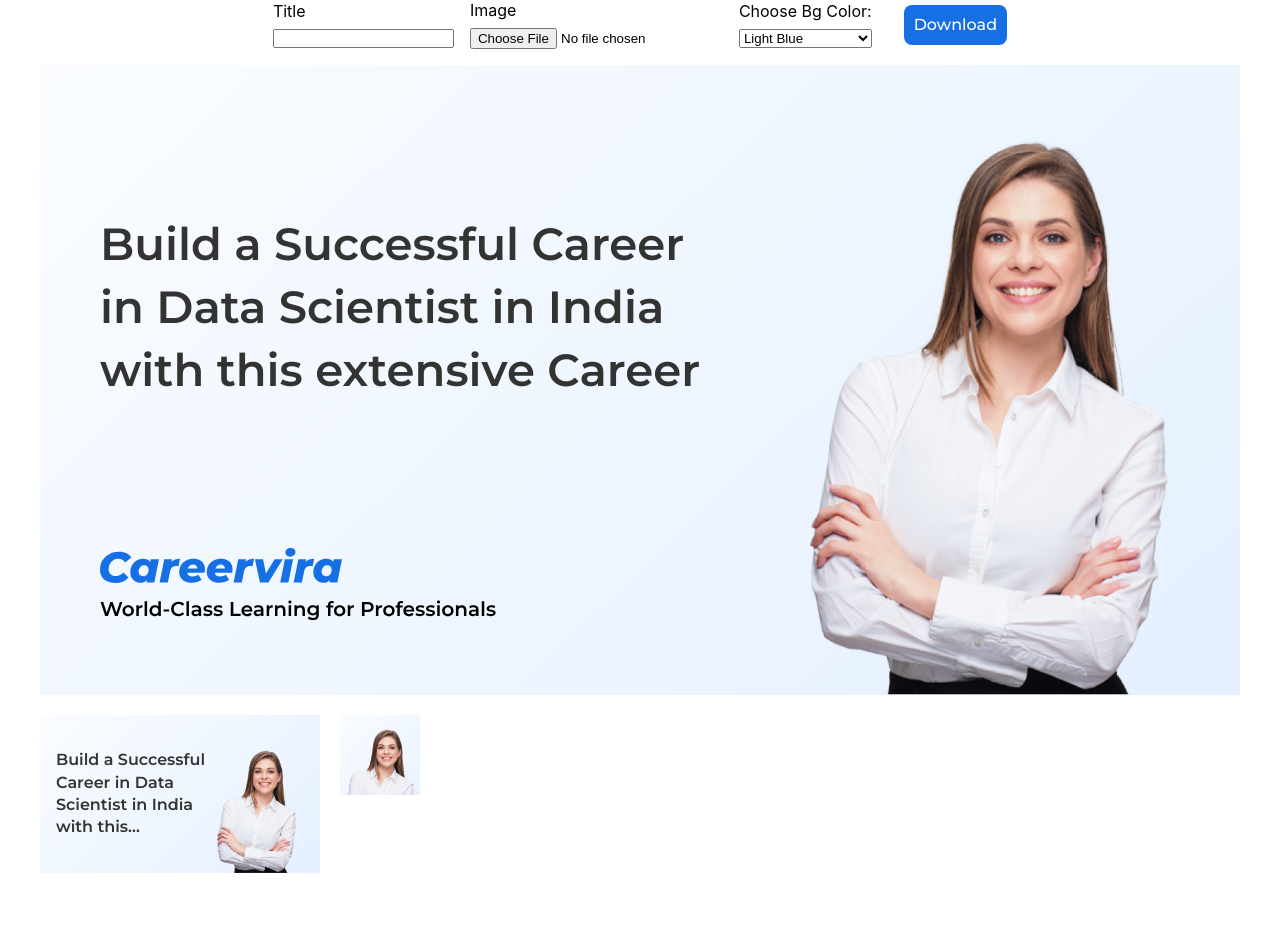
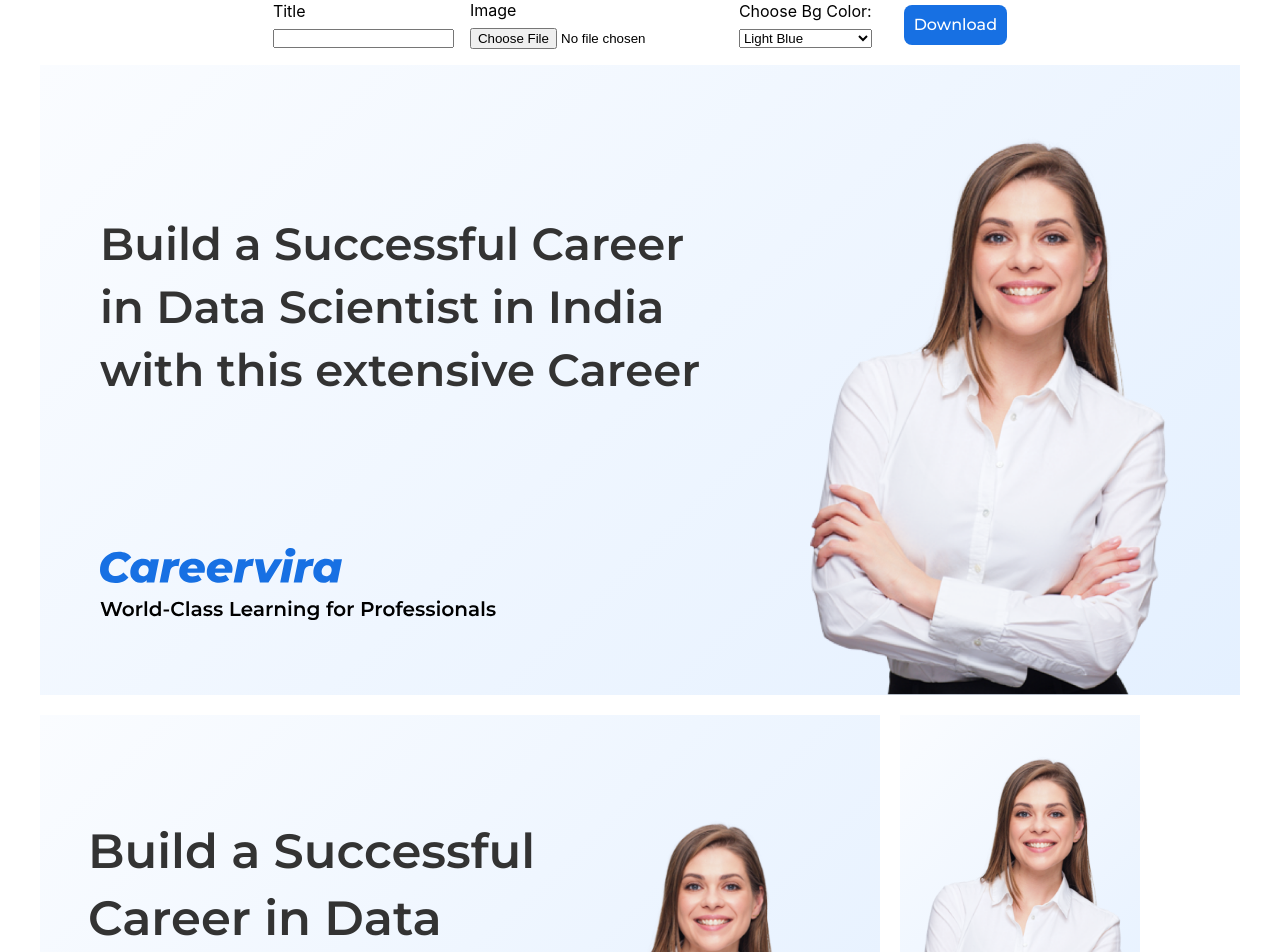
Before and after one commit to AnuragOodles/Careervira-banner, a React (Create React App) app: page / in a window 1280 px wide. Shown: the top 952 px of the page. Before the commit the page ends 873 px from the top, so only its background shows below. Built offline with nearby package versions, Linux system fonts and the light colour scheme.

Commit message:
change images to 3x

```diff
--- a/package.json
+++ b/package.json
@@ -6,6 +6,7 @@
     "@testing-library/jest-dom": "^5.17.0",
     "@testing-library/react": "^13.4.0",
     "@testing-library/user-event": "^13.5.0",
+    "file-saver": "^2.0.5",
     "html-to-image": "^1.11.11",
     "react": "^18.2.0",
     "react-dom": "^18.2.0",
--- a/src/components/Banner/Banner.css
+++ b/src/components/Banner/Banner.css
@@ -26,7 +26,7 @@ h1 {
 }
 
 h2 {
-    font-size: 16px;
+    font-size: 48px;
     color: #333333;
     font-weight: 600;
     font-family: 'Montserrat', sans-serif;
@@ -137,16 +137,18 @@ button {
 /* Web Banner */
 
 .career-banner-web {
-    width: 280px;
-    height: 158px;
+    /* width: 280px; */
+    width: 840px;
+    /* height: 158px; */
+    height: 474px;
 }
 
 .web-banner {
     width: 100%;
     height: 100%;
     display: flex;
-    padding: 0 16px;
-    gap: 1px;
+    padding: 0 48px;
+    gap: 3px;
 }
 
 .web-title {
@@ -162,12 +164,12 @@ button {
 /* Web Banner */
 
 .career-banner-mobile {
-    width: 80px;
-    height: 80px;
-    min-width: 80px;
-    min-height: 80px;
-    max-height: 80px;
-    max-width: 80px;
+    width: 240px;
+    height: 240px;
+    min-width: 240px;
+    min-height: 240px;
+    max-height: 240px;
+    max-width: 240px;
     overflow: hidden;
 }
 
--- a/src/components/Banner/BannerPage.jsx
+++ b/src/components/Banner/BannerPage.jsx
@@ -87,7 +87,7 @@ const BannerPage = () => {
                     <input type='file' name="cardImage" id="card-Image" onChange={(e) => storeImage(e)} />
                 </div>
                 <div className='input-label-div'>
-                    <label for="career-bg">Choose Bg Color:</label>
+                    <label htmlFor="career-bg">Choose Bg Color:</label>
                     <select id="career-bg" onChange={(e) => setCardBg(e.target.value)}>
                         <option value="light-blue">Light Blue</option>
                         <option value="yellow">Yellow</option>
```
Also changed, not shown: 1 other file (tests, documents, lock files or other folders).
